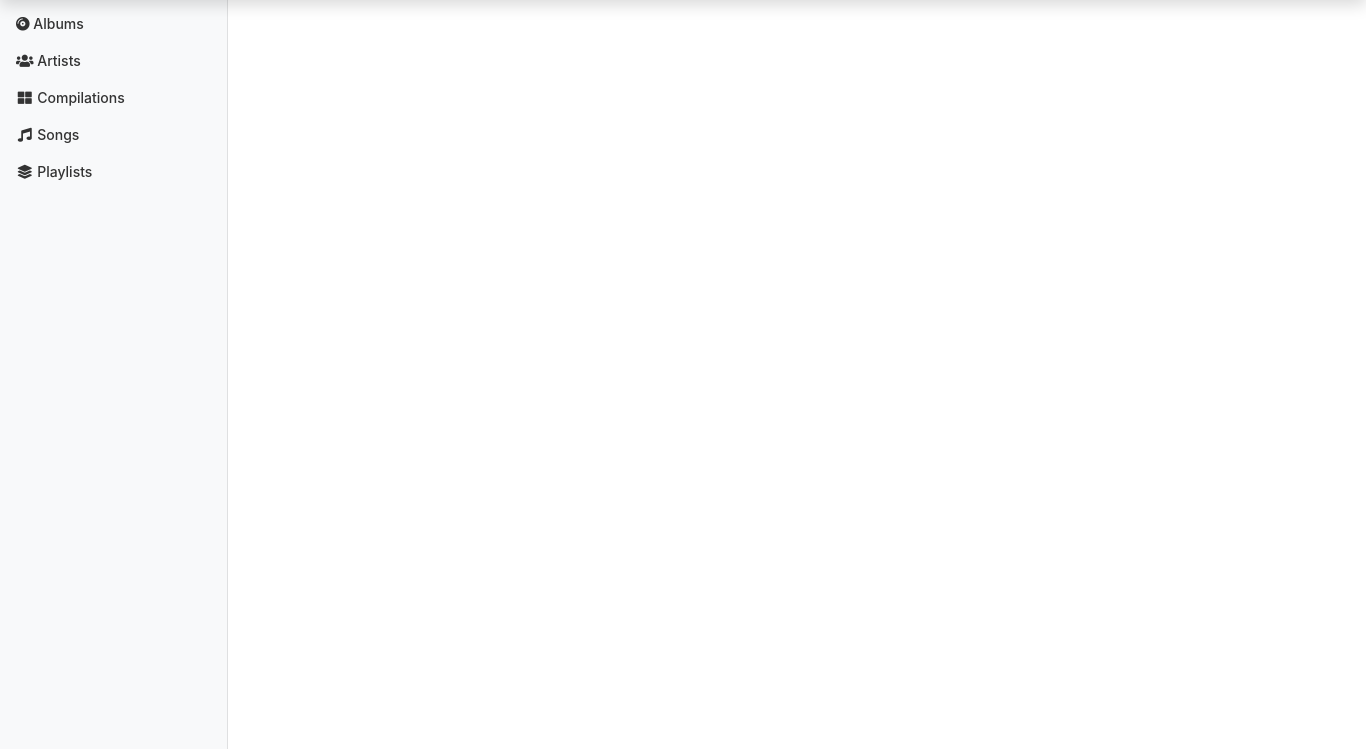
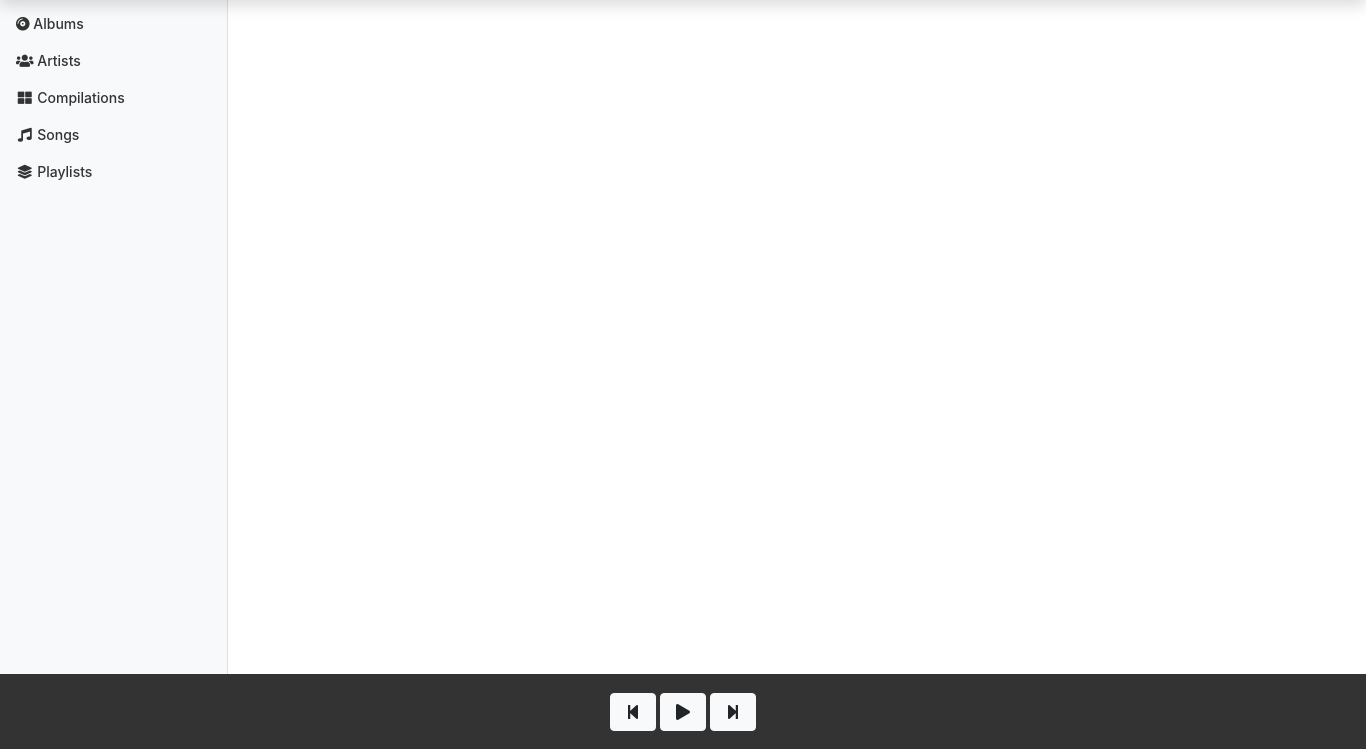
Before and after one commit to ejj28/syne, an Electron app: page src/index.html in a window 1366 px wide. Shown: the part 51-800 px from the top of the page. Drawn offline with Linux system fonts and the light colour scheme; no server answers; files whose address does not match are found by name.

Commit message:
Add basic playback controls

```diff
--- a/src/index.html
+++ b/src/index.html
@@ -25,7 +25,8 @@
 
         <nav class="navbar navbar-dark fixed-top bg-dark flex-md-nowrap p-0 shadow">
             <a class="navbar-brand col-sm-3 col-md-2 mr-0" href="#">Syne</a>
-            <input class="form-control form-control-dark w-100" type="text" placeholder="Search your library" aria-label="Search">
+            <input class="form-control form-control-dark w-100" type="text" placeholder="Search your library"
+                aria-label="Search">
             <ul class="navbar-nav px-3">
                 <li class="nav-item text-nowrap">
                     <a class="nav-link" href="#">Import</a>
@@ -73,6 +74,15 @@
                     </div>
                 </nav>
 
+                <div class="fixed-bottom playback-div d-flex align-items-center justify-content-center">
+                    <div>
+                        <button type="button" class="btn btn-light"><i class="fas fa-fw fa-step-backward"></i></button>
+                        <button type="button" class="btn btn-light"><i class="fas fa-fw fa-play"></i></button>
+                        <button type="button" class="btn btn-light"><i class="fas fa-fw fa-step-forward"></i></button>
+                    </div>
+
+                </div>
+
             </div>
 
             <script>window.$ = window.jQuery = require('jquery');</script>
--- a/src/styles.css
+++ b/src/styles.css
@@ -98,3 +98,8 @@ body {
     border-color: transparent;
     box-shadow: 0 0 0 3px rgba(255, 255, 255, .25);
   }
+
+  .playback-div {
+    background-color: #333;
+    height: 75px
+  }
```
Lines whose indentation alone changed are shown as unchanged.
